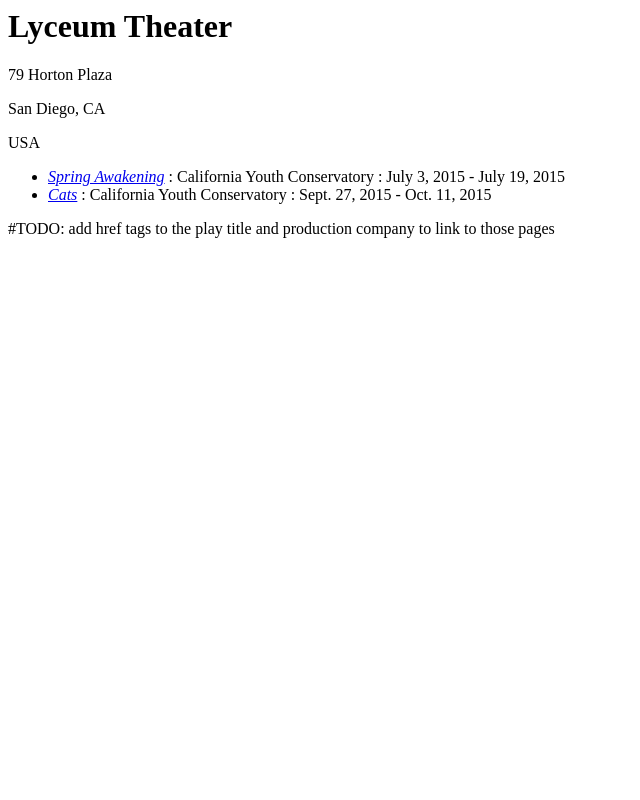
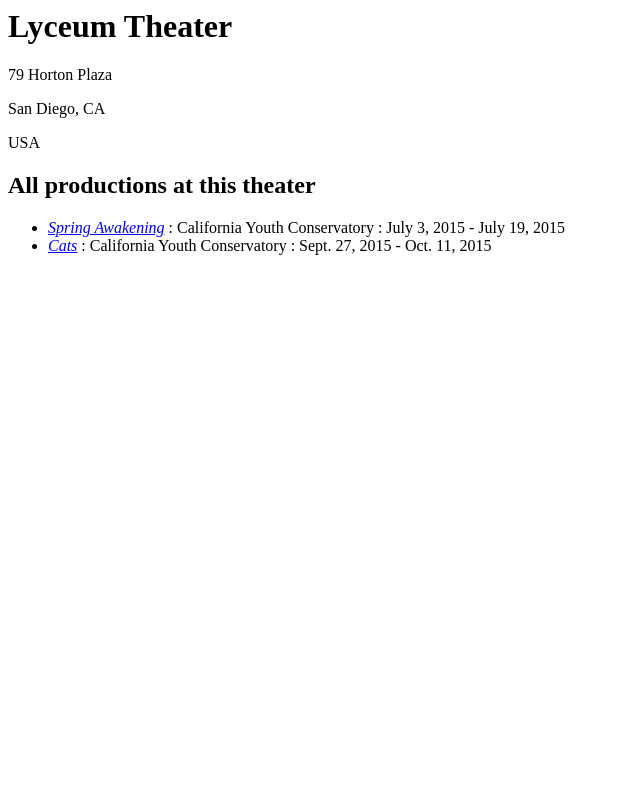
Before and after one commit to Plaudenslager/ITDB, a Django app: page /main/theater/1/ in a window 1280 px wide. Shown: the whole page, without its empty margins (0-640 px from the left). Run offline with Django 3.2, Linux system fonts and the light colour scheme; data comes from the database, SQL or seed files in the repository.

Commit message:
Improved the look of all html pages, and made the index page useful.

```diff
--- a/ITDB/ITDB_Main/templates/ITDB_Main/people.html
+++ b/ITDB/ITDB_Main/templates/ITDB_Main/people.html
@@ -1,3 +1,4 @@
+<h1>All People</h1>
 {% if all_people_by_alpha %}
     <ul>
         {% for person in all_people_by_alpha %}
--- a/ITDB/ITDB_Main/templates/ITDB_Main/plays.html
+++ b/ITDB/ITDB_Main/templates/ITDB_Main/plays.html
@@ -1,3 +1,4 @@
+<H1>All Plays</H1>
 {% if all_plays_by_alpha %}
     <ul>
         {% for play in all_plays_by_alpha %}
--- a/ITDB/ITDB_Main/templates/ITDB_Main/theater_detail.html
+++ b/ITDB/ITDB_Main/templates/ITDB_Main/theater_detail.html
@@ -2,9 +2,9 @@
 <p>{{ theater.street_address }}</p>
 <p>{{ theater.city }}, {{ theater.state_or_province }}</p>
 <p>{{ theater.country }}</p>
+<h2>All productions at this theater</h2>
 <ul>
 {% for production in theater.production_set.all %}
     <li><em><a href="/main/play/{{production.play.id}}/">{{ production.play.title }}</a></em> : {{production.production_company}} : {{ production.start_date }} - {{ production.end_date}}</li>
 {% endfor %}
 </ul>
-#TODO: add href tags to the play title and production company to link to those pages
--- a/ITDB/ITDB_Main/templates/ITDB_Main/theaters.html
+++ b/ITDB/ITDB_Main/templates/ITDB_Main/theaters.html
@@ -1,3 +1,4 @@
+<h1>All Theaters</h1>
 {% if all_theaters_by_alpha %}
     <ul>
         {% for theater in all_theaters_by_alpha %}
--- a/ITDB/ITDB_Main/views.py
+++ b/ITDB/ITDB_Main/views.py
@@ -5,7 +5,7 @@ from .models import Theater, Play, People
 
 # Default first page.  Should be the search page.
 def index(request):
-    return HttpResponse("Hello, world. You're at the ITDB_Main index.  This is where you will be able to search.")
+    return render(request, 'ITDB_Main/index.html')
 
 # page for Theaters & theater details.  Will show the details about a theater, and a list of Productions.
 def theaters(request):
@@ -39,7 +39,9 @@ def play_detail(request, play_id):
     return render(request, 'ITDB_Main/play_detail.html', {'play' : play})
 
 # page for Productions
-def production(request):
-    return HttpResponse("Page showing a single production, with details about theater and play, followed by a list of People")
+def production(request, play_id):
+    all_plays_by_alpha = Play.objects.order_by('title')
+    context = RequestContext(request, {'all_plays_by_alpha': all_plays_by_alpha})
+    return render(request, 'ITDB_Main/plays.html',context)
 
 #TODO: add view for production companies
```
Also changed, not shown: ITDB/ITDB_Main/templates/ITDB_Main/index.html (added, +8 -0 lines).
